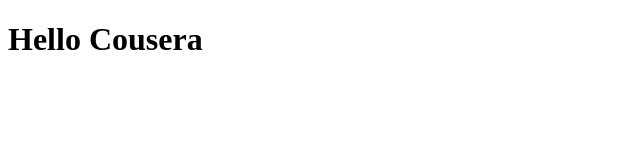
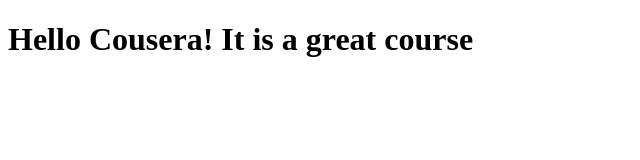
Before and after one commit to Samdukugh/Coursera-test, a plain HTML site: page site/index.html in a window 1280 px wide. Shown: the whole page, without its empty margins (0-640 px from the left). Drawn offline with Linux system fonts and the light colour scheme.

Commit message:
Small addition to page content

```diff
--- a/site/index.html
+++ b/site/index.html
@@ -4,6 +4,6 @@
 	<title>Hellow Coursera</title>
 </head>
 <body>
-	<h1>Hello Cousera</h1>
+	<h1>Hello Cousera! It is a great course</h1>
 </body>
 </html>
```
